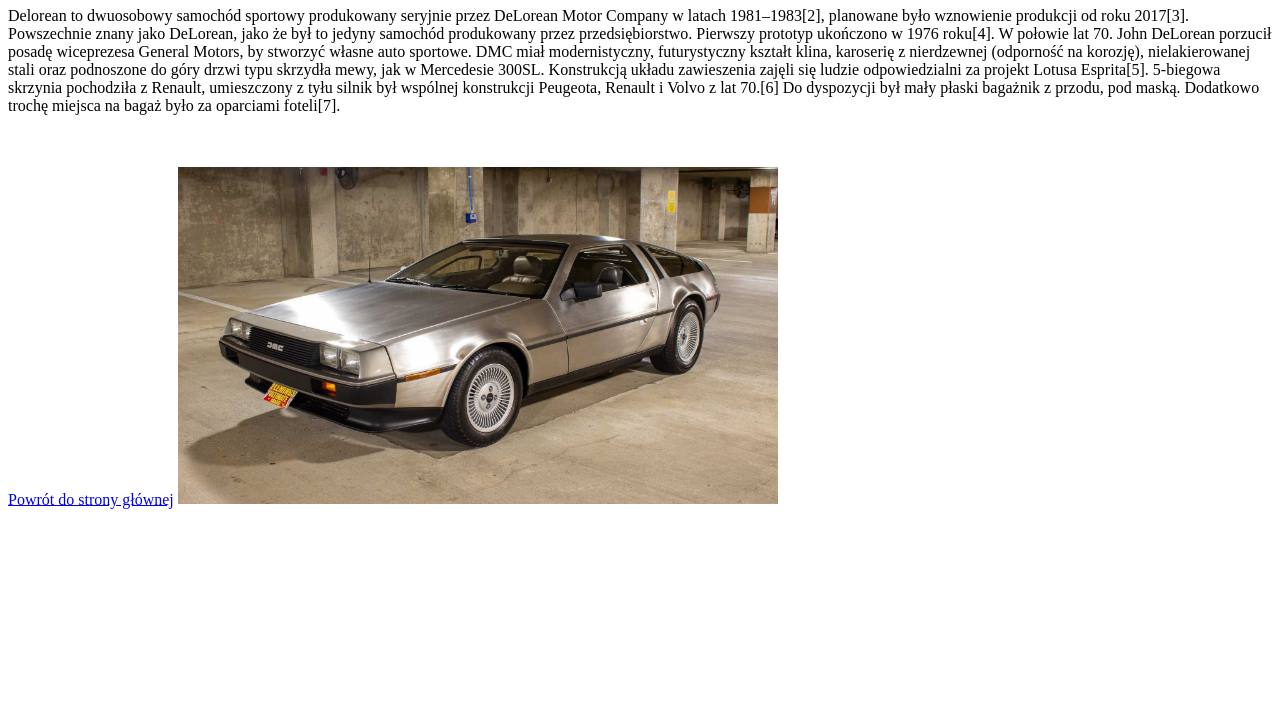
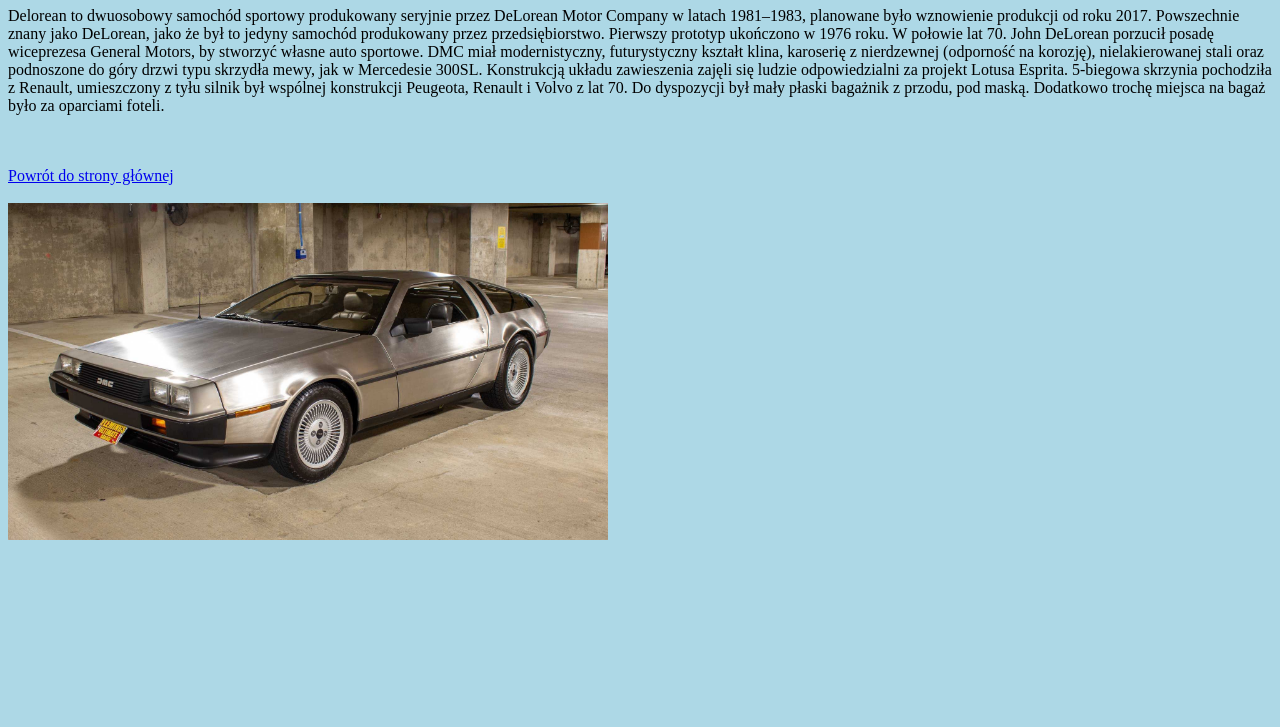
Before and after one commit to Adriano542/11-pa-dziernika, a plain HTML site: page strona1.html in a window 1280 px wide. Shown: the part 73-800 px from the top of the page. Drawn offline with Linux system fonts and the light colour scheme; a script that the page names is missing.

Commit message:
powiązanie z css

```diff
--- a/strona1.html
+++ b/strona1.html
@@ -5,21 +5,22 @@
     <meta http-equiv='X-UA-Compatible' content='IE=edge'>
     <title>Witryna stworzona dnia 11.10</title>
     <meta name='viewport' content='width=device-width, initial-scale=1'>
-    <link rel='stylesheet' type='text/css' media='screen' href='main.css'>
+    <link rel='stylesheet' type='text/css' media='screen' href='style.css'>
     <script src='main.js'></script>
 </head>
 <body>
     <h1>DeLorean DMC-12 </h1>
     <p>
-        Delorean to dwuosobowy samochód sportowy produkowany seryjnie przez DeLorean Motor Company w latach 1981–1983[2], planowane było wznowienie produkcji od roku 2017[3]. Powszechnie znany jako DeLorean,
+        Delorean to dwuosobowy samochód sportowy produkowany seryjnie przez DeLorean Motor Company w latach 1981–1983, planowane było wznowienie produkcji od roku 2017. Powszechnie znany jako DeLorean,
         jako że był to jedyny samochód produkowany przez przedsiębiorstwo.
-        Pierwszy prototyp ukończono w 1976 roku[4]. W połowie lat 70. John DeLorean porzucił posadę wiceprezesa General Motors, by stworzyć własne auto sportowe. DMC miał modernistyczny, futurystyczny kształt klina,
+        Pierwszy prototyp ukończono w 1976 roku. W połowie lat 70. John DeLorean porzucił posadę wiceprezesa General Motors, by stworzyć własne auto sportowe. DMC miał modernistyczny, futurystyczny kształt klina,
         karoserię z nierdzewnej (odporność na korozję), nielakierowanej stali oraz podnoszone do góry drzwi typu skrzydła mewy, jak w Mercedesie 300SL.
-        Konstrukcją układu zawieszenia zajęli się ludzie odpowiedzialni za projekt Lotusa Esprita[5].
-        5-biegowa skrzynia pochodziła z Renault, umieszczony z tyłu silnik był wspólnej konstrukcji Peugeota, Renault i Volvo z lat 70.[6]
-        Do dyspozycji był mały płaski bagażnik z przodu, pod maską. Dodatkowo trochę miejsca na bagaż było za oparciami foteli[7].
-    </p><br></br>
-    <a href="index.html">Powrót do strony głównej</a>
+        Konstrukcją układu zawieszenia zajęli się ludzie odpowiedzialni za projekt Lotusa Esprita.
+        5-biegowa skrzynia pochodziła z Renault, umieszczony z tyłu silnik był wspólnej konstrukcji Peugeota, Renault i Volvo z lat 70.
+        Do dyspozycji był mały płaski bagażnik z przodu, pod maską. Dodatkowo trochę miejsca na bagaż było za oparciami foteli.
+    </p>
+    <br></br>
+    <a href="index.html">Powrót do strony głównej</a><br></br>
     <img src="delorean.jpg" width="600" length="900">
 </body>
 </html>
```
